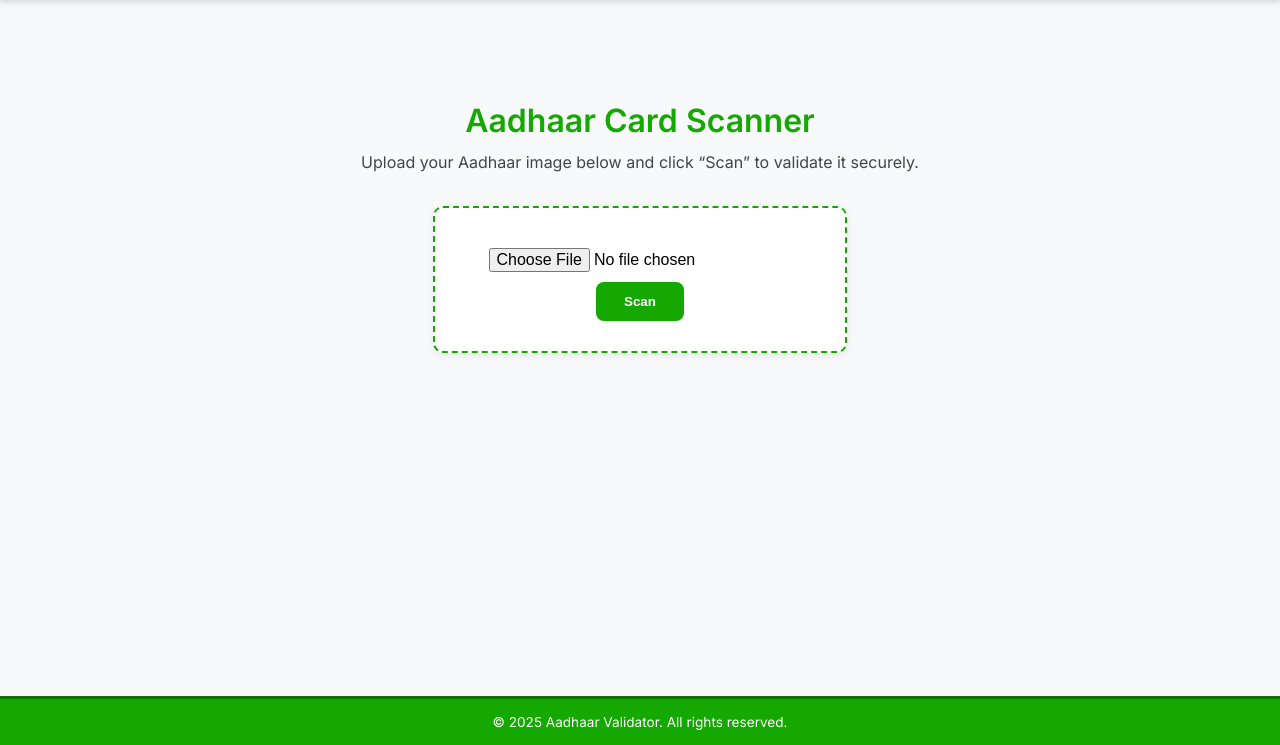
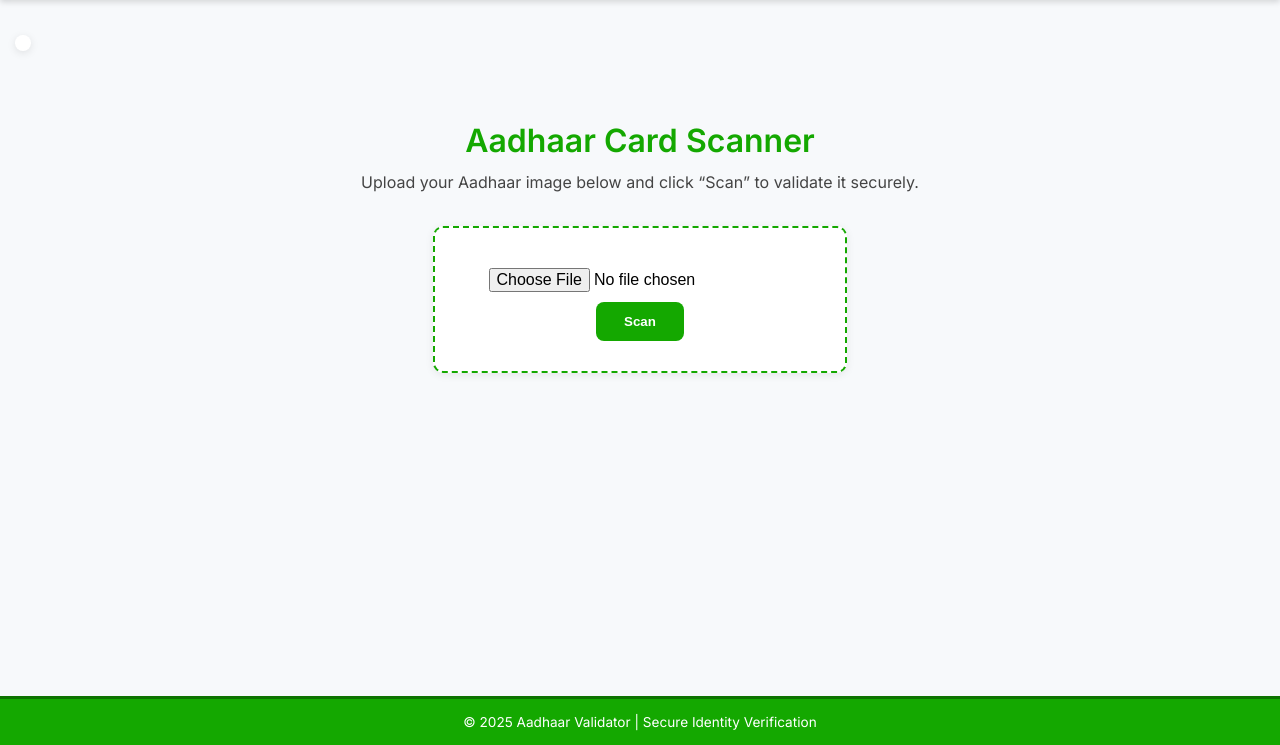
Before and after one commit to vik77-git/Aadhaar-validator, a Flask app: page /index in a window 1280 px wide. Shown: the part 55-800 px from the top of the page. Run offline with Flask 3, Linux system fonts and the light colour scheme; parts of the project's set-up code (start-up, migrations or seed data) failed here and were passed over; some libraries are stand-ins or nearby versions.

Commit message:
Update templates/index.html

```diff
--- a/templates/index.html
+++ b/templates/index.html
@@ -4,11 +4,11 @@
   <meta charset="UTF-8" />
   <meta name="viewport" content="width=device-width, initial-scale=1.0" />
   <title>Aadhaar Validator - Scan</title>
-  <link rel="icon" type="image/png" href="favicon.png" />
+  <link rel="icon" type="image/png" href="{{ url_for('static', filename='favicon.png') }}">
   <link href="https://fonts.googleapis.com/css2?family=Inter:wght@400;600&display=swap" rel="stylesheet" />
   <script src="https://cdn.jsdelivr.net/npm/sweetalert2@11"></script>
+
   <style>
-    /* Global layout */
     body {
       font-family: 'Inter', sans-serif;
       background-color: #f7f9fb;
@@ -52,10 +52,22 @@
       color: #D7FFD9;
     }
 
-    /* Main content */
+    /* Google Translate */
+    #google_translate_element {
+      position: fixed;
+      left: 15px;
+      top: 90px;
+      z-index: 999;
+      background: #fff;
+      border-radius: 8px;
+      padding: 8px;
+      box-shadow: 0 2px 8px rgba(0,0,0,0.1);
+    }
+
+    /* Main container */
     .container {
       text-align: center;
-      margin-top: 80px;
+      margin-top: 100px;
       flex: 1;
     }
     h1 {
@@ -70,6 +82,7 @@
       margin: 10px auto 30px;
       line-height: 1.6;
     }
+
     .upload-box {
       background: white;
       border: 2px dashed #14A800;
@@ -121,6 +134,9 @@
     </ul>
   </nav>
 
+  <!-- Google Translate Widget -->
+  <div id="google_translate_element"></div>
+
   <div class="container">
     <h1>Aadhaar Card Scanner</h1>
     <p>Upload your Aadhaar image below and click “Scan” to validate it securely.</p>
@@ -134,8 +150,20 @@
   </div>
 
   <footer>
-    &copy; 2025 Aadhaar Validator. All rights reserved.
+    &copy; 2025 Aadhaar Validator | Secure Identity Verification
   </footer>
+
+  <script>
+    // Google Translate setup (only Indian languages)
+    function googleTranslateElementInit() {
+      new google.translate.TranslateElement({
+        pageLanguage: 'en',
+        includedLanguages: 'en,hi,ta,te,kn,ml,mr,bn,gu,pa,ur',
+        layout: google.translate.TranslateElement.InlineLayout.SIMPLE
+      }, 'google_translate_element');
+    }
+  </script>
+  <script src="//translate.google.com/translate_a/element.js?cb=googleTranslateElementInit"></script>
 
   <script>
     document.getElementById("scanBtn").addEventListener("click", function() {
```
